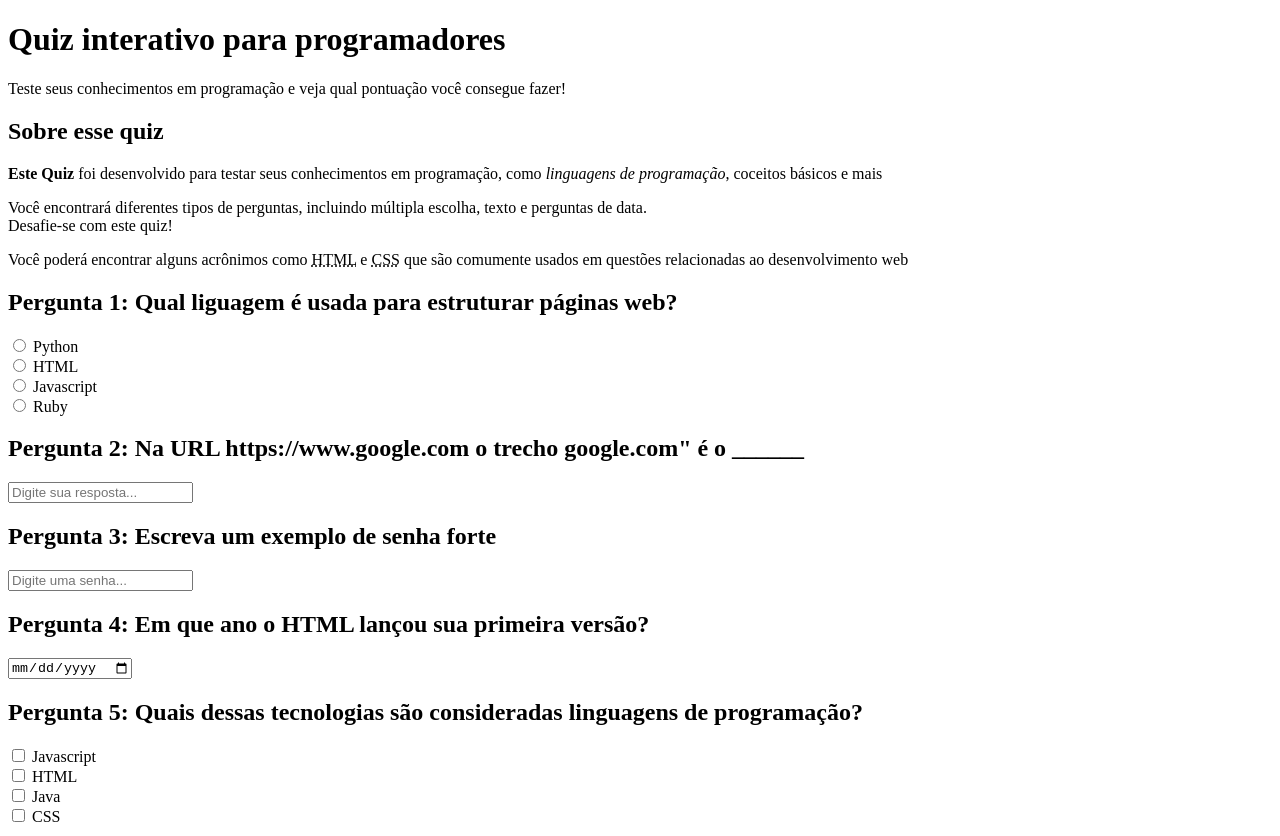
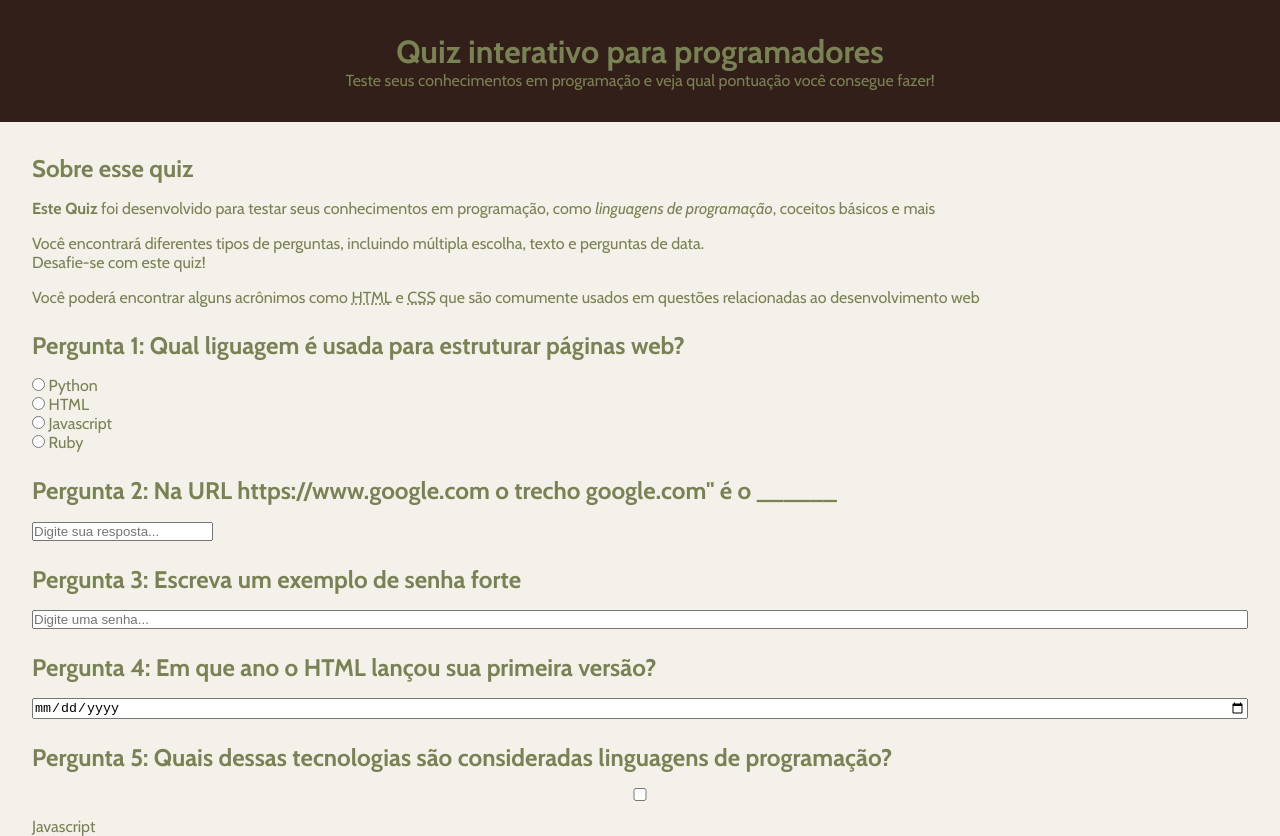
Before and after one commit to RannahElloren/Estudos_Front-End, a plain HTML site: page index.html in a window 1280 px wide. Shown: the top 836 px of the page. Drawn offline with nearby package versions, Linux system fonts and the light colour scheme.

Commit message:
feat: Implementando Estilização
Estou realizando a estilização do quiz.

```diff
--- a/index.html
+++ b/index.html
@@ -4,6 +4,7 @@
     <head>
         <title>Quiz para programadores</title>
         <meta name="description" content="Um quiz interativo para testar seus conhecimentos">
+        <link rel="stylesheet" href="style.css">
     </head>
     <body>
         <header>
@@ -90,7 +91,7 @@
             <section>
                 <h2>Pergunta 8: Qual linguagem de programação é representada pelo logotipo abaixo?</h2>
                 <figure>
-                    <img src="./img/226777.png" alt="Logotippo de uma imagem de programação"><br>
+                    <img src="./assets/226777.png" alt="Logotippo de uma imagem de programação"><br>
                     <figcaption>Figura 1: Logotipo de uma linguagem de programação</figcaption>
                 </figure>
                 <input type="text" id="p8" name="pergunta8" placeholder="Digite sua resposta...">
--- a/style.css
+++ b/style.css
@@ -0,0 +1,32 @@
+@import url('https://fonts.googleapis.com/css2?family=Cabin:ital,wght@0,400..700;1,400..700&display=swap');
+
+* {
+    margin: 0;
+    padding: 0;
+    box-sizing: border-box;
+}
+
+body{
+    background-color:  #F4F0EA;
+    color: #798252;
+    font-family: "cabin", sans-serif;
+    font-weight: 400;
+}
+header{
+    padding: 2rem;
+    background-color: #331F19;
+    text-align: center;
+}
+
+main{
+    padding: 2rem;
+    display: flex;
+    flex-direction: column;
+    gap: 1.5rem;
+}
+
+section{
+    display: flex;
+    flex-direction: column;
+    gap: 1rem;
+}
```
Also changed, not shown: Sobremim.html (+1 -1 lines), assets/226777.png (renamed from img/226777.png), assets/WhatsApp Image 2025-01-13 at 16.09.39.jpeg (renamed from img/WhatsApp Image 2025-01-13 at 16.09.39.jpeg).
